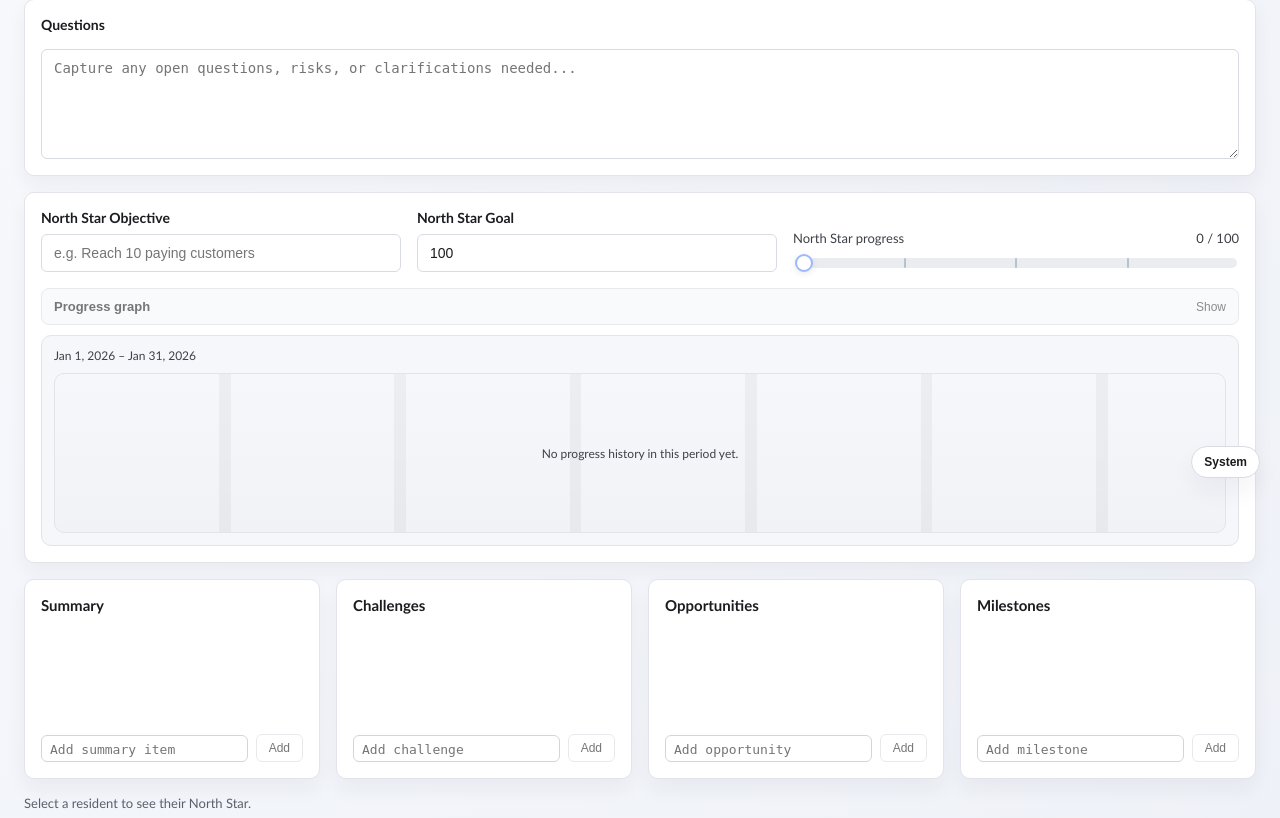
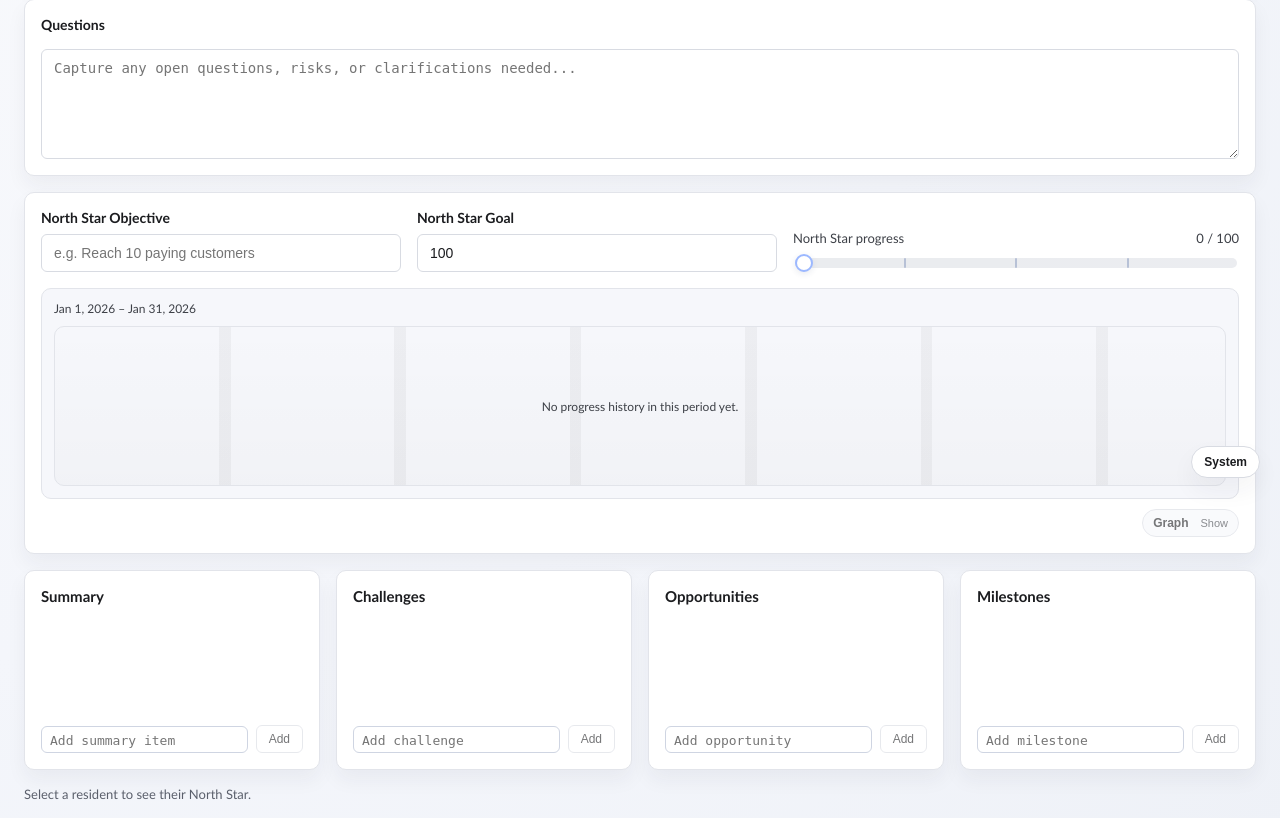
Before and after one commit to gulkily/penelope, a FastAPI app: page / in a window 1280 px wide. Shown: the part 302-1120 px from the top of the page. Run offline with FastAPI, Linux system fonts and the light colour scheme; data comes from the database, SQL or seed files in the repository.

Commit message:
fix: align graph range label and toggle

```diff
--- a/static/css/main.css
+++ b/static/css/main.css
@@ -375,6 +375,7 @@ body {
   display: flex;
   flex-direction: column;
   gap: 10px;
+  align-items: flex-end;
   align-self: stretch;
 }
 
@@ -383,13 +384,13 @@ body {
   align-items: center;
   justify-content: space-between;
   gap: 12px;
-  width: 100%;
-  padding: 10px 12px;
+  width: auto;
+  padding: 6px 10px;
   border: 1px solid var(--border);
-  border-radius: 8px;
+  border-radius: 999px;
   background: var(--surface-alt);
   color: inherit;
-  font-size: 13px;
+  font-size: 12px;
   font-weight: 600;
   cursor: pointer;
 }
@@ -400,7 +401,7 @@ body {
 }
 
 .graph-toggle-indicator {
-  font-size: 12px;
+  font-size: 11px;
   font-weight: 500;
   color: var(--text-muted);
 }
@@ -413,6 +414,7 @@ body {
   display: flex;
   flex-direction: column;
   gap: 10px;
+  align-self: stretch;
 }
 
 .graph-meta {
--- a/static/js/app.js
+++ b/static/js/app.js
@@ -331,6 +331,7 @@ function formatGraphDate(date) {
     month: "short",
     day: "numeric",
     year: "numeric",
+    timeZone: "UTC",
   });
 }
 
--- a/templates/index.html
+++ b/templates/index.html
@@ -103,18 +103,6 @@
               </div>
           </div>
             <div class="objective-graph">
-              <button
-                type="button"
-                class="graph-toggle"
-                id="progress-graph-toggle"
-                aria-expanded="false"
-                aria-controls="progress-graph-panel"
-              >
-                <span>Progress graph</span>
-                <span class="graph-toggle-indicator" id="progress-graph-indicator"
-                  >Show</span
-                >
-              </button>
               <div class="graph-panel" id="progress-graph-panel" hidden>
                 <div class="graph-meta">
                   <span class="graph-range" id="progress-graph-range"
@@ -136,6 +124,18 @@
                   </div>
                 </div>
               </div>
+              <button
+                type="button"
+                class="graph-toggle"
+                id="progress-graph-toggle"
+                aria-expanded="false"
+                aria-controls="progress-graph-panel"
+              >
+                <span>Graph</span>
+                <span class="graph-toggle-indicator" id="progress-graph-indicator"
+                  >Show</span
+                >
+              </button>
             </div>
         </div>
       </section>
```
Also changed, not shown: docs/plans/north_star_progress_graph_step4_implementation_summary.md (+2 -2 lines).
